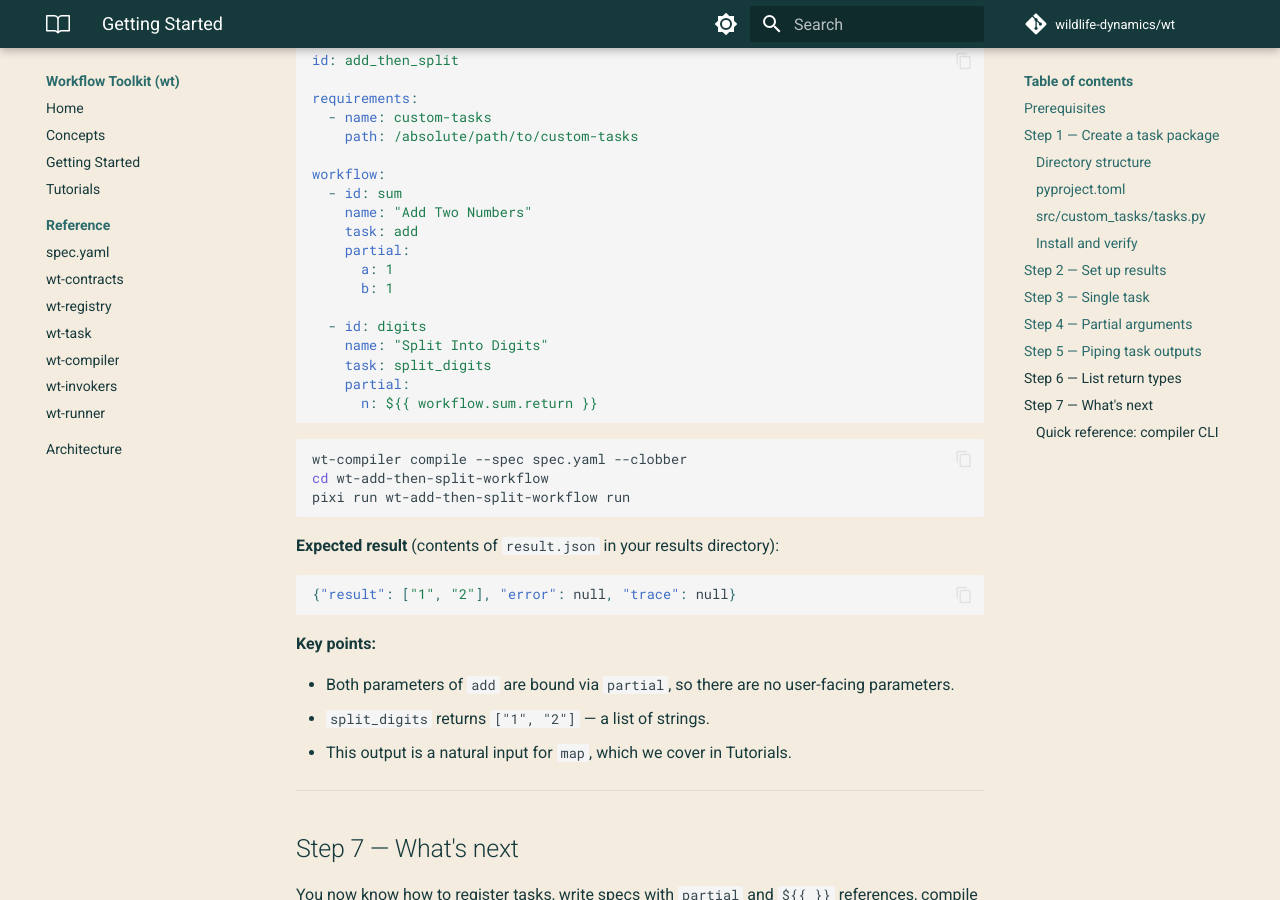
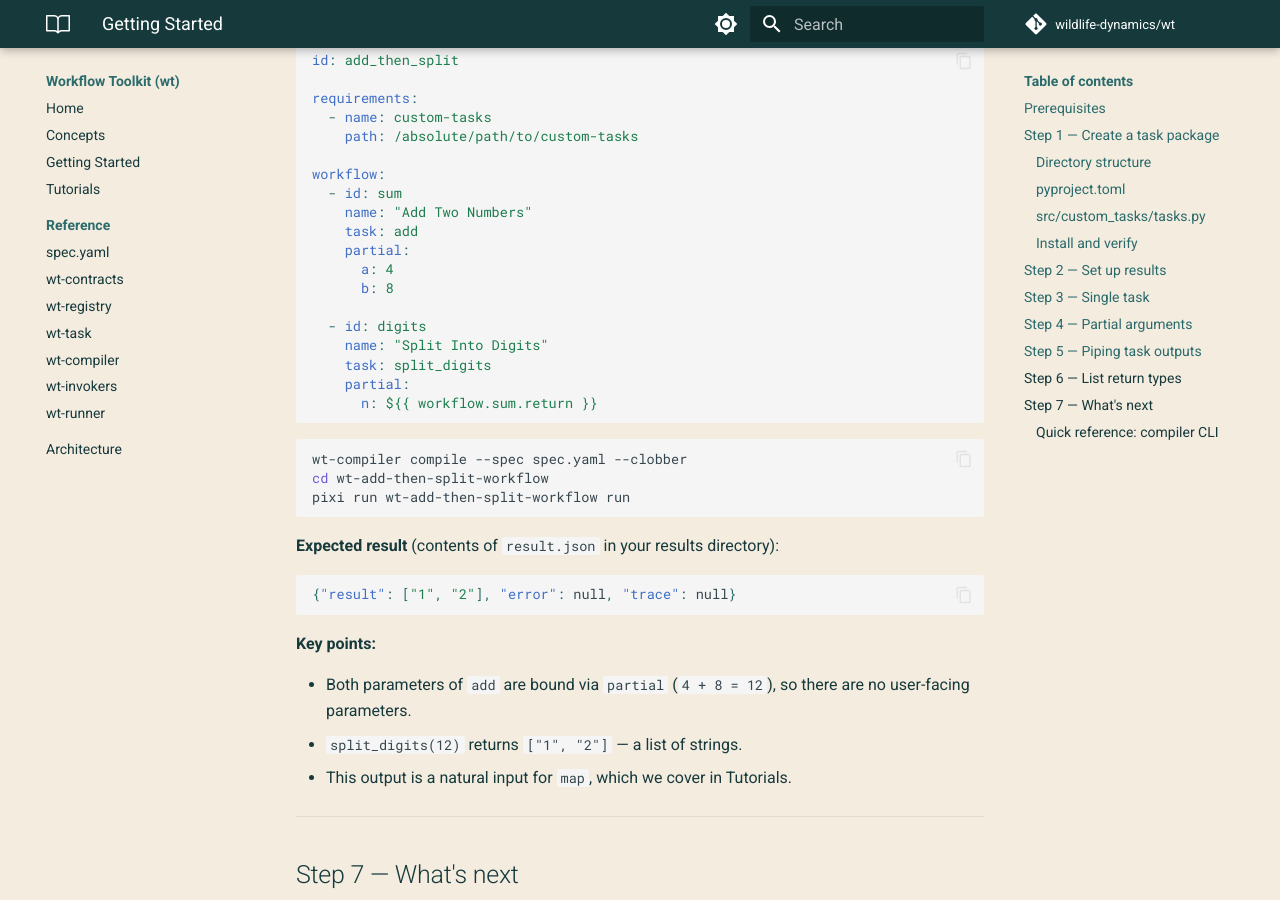
Before and after one commit to wildlife-dynamics/wt, an MkDocs documentation site: the page built from docs/content/getting-started.md, in a window 1280 px wide and 900 px high, scrolled down 5601 px. Built offline with MkDocs 1.6.1 and Material for MkDocs 9.7.7, drawn with Linux system fonts in a browser that asks for light colours; comment, search, counter and statistics services are not loaded.

Commit message:
split inputs fixes

```diff
--- a/docs/content/getting-started.md
+++ b/docs/content/getting-started.md
@@ -256,9 +256,9 @@ pixi run wt-add-then-split-workflow run
 
 **Key points:**
 
-- Both parameters of `add` are bound via `partial`, so there are no user-facing
-  parameters.
-- `split_digits` returns `["1", "2"]` — a list of strings.
+- Both parameters of `add` are bound via `partial` (`4 + 8 = 12`), so there are
+  no user-facing parameters.
+- `split_digits(12)` returns `["1", "2"]` — a list of strings.
 - This output is a natural input for `map`, which we cover in
   [Tutorials](tutorials.md#map-fan-out).
 
--- a/docs/examples/getting-started/example-4/spec.yaml
+++ b/docs/examples/getting-started/example-4/spec.yaml
@@ -9,8 +9,8 @@ workflow:
     name: "Add Two Numbers"
     task: add
     partial:
-      a: 1
-      b: 1
+      a: 4
+      b: 8
 
   - id: digits
     name: "Split Into Digits"
```
